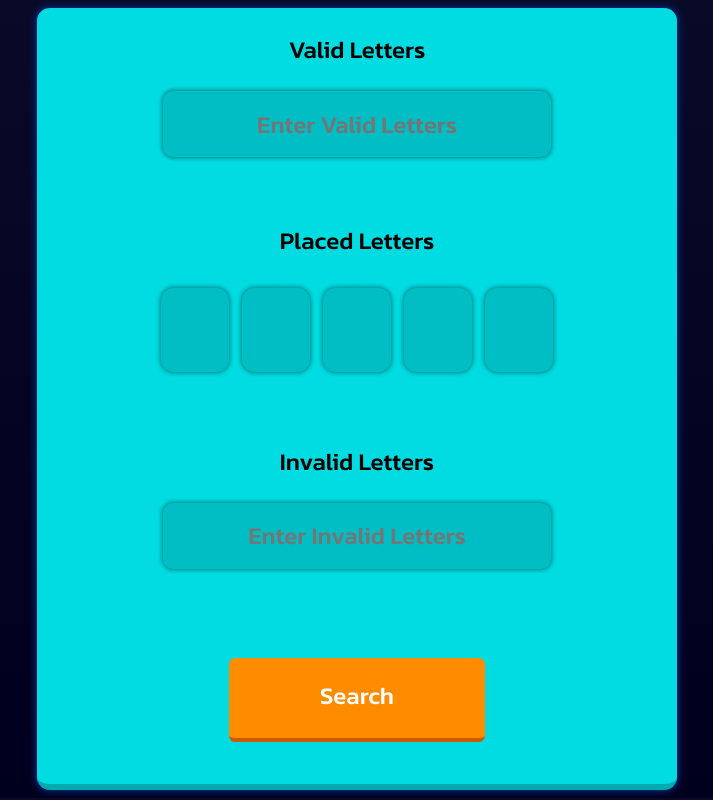
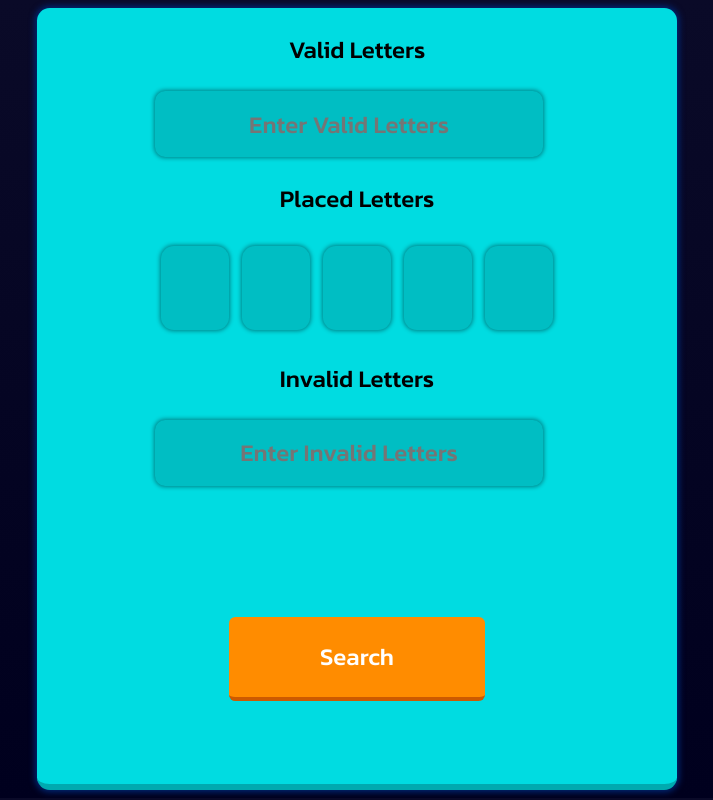
Before and after one commit to AaronPBishop/Hurdle, a React (Create React App) app: page / in a window 1280 px wide. Shown: the whole page, without its empty margins (283-996 px from the left). Built offline with nearby package versions, Linux system fonts and the light colour scheme.

Commit message:
Modified 'Home' component to display 'SearchResults' and associated components conditionally - Created 'Spinner' component and 'Loading/Loaded' context states that display 'Spinner' accordingly

```diff
--- a/package.json
+++ b/package.json
@@ -8,6 +8,7 @@
     "@testing-library/user-event": "^13.5.0",
     "react": "^18.2.0",
     "react-dom": "^18.2.0",
+    "react-icons": "^4.8.0",
     "react-router-dom": "^6.8.2",
     "react-scripts": "5.0.1",
     "web-vitals": "^2.1.4"
--- a/src/components/Home/Home.js
+++ b/src/components/Home/Home.js
@@ -1,10 +1,17 @@
+import { useContext } from 'react';
+
+import { AppContext } from '../../context/Provider.js';
+
 import ValidLetters from "../ValidLetters/ValidLetters.js";
 import PlacedContainer from "../PlacedLetters/PlacedContainer.js";
 import InvalidLetters from "../InvalidLetters/InvalidLetters.js";
 import MakeSearch from "../Results/MakeSearch.js";
 import SearchResults from "../Results/SearchResults.js";
+import Spinner from './Spinner.js';
 
 const Home = () => {
+    const { loaded } = useContext(AppContext);
+
     return (
         <div style={{display: 'flex', justifyContent: 'center'}}>
             <div
@@ -21,11 +28,17 @@ const Home = () => {
                 overflowY: 'auto'
             }}>
                 <div style={{display: 'flex', justifyContent: 'center', flexWrap: 'wrap', width: '40vw'}}>
-                    <ValidLetters />
-                    <PlacedContainer />
-                    <InvalidLetters />
-                    <MakeSearch />
-                    <SearchResults />
+                    <div style={{ display: loaded ? 'none' : 'block' }}>
+                        <ValidLetters />
+                        <PlacedContainer />
+                        <InvalidLetters />
+                        <Spinner />
+                    </div>
+
+                    <div>
+                        <MakeSearch />
+                        <SearchResults />
+                    </div>
                 </div>
             </div>
         </div>
--- /dev/null
+++ b/src/components/Home/Spinner.js
@@ -0,0 +1,18 @@
+import { useContext } from 'react';
+
+import { AppContext } from '../../context/Provider.js';
+
+import './index.css';
+
+const Spinner = () => {
+    const { loading } = useContext(AppContext);
+
+    return (
+        <div style={{display: loading ? 'flex' : 'none', justifyContent: 'center', position: 'relative', top: '6vh'}}>
+            <div className='spinner'>
+            </div>
+        </div>
+    );
+};
+
+export default Spinner;
--- /dev/null
+++ b/src/components/Home/index.css
@@ -0,0 +1,19 @@
+.spinner {
+  border: 2px solid;
+  border-radius: 100vh;
+  border-image: linear-gradient(to bottom right, blue, green);
+
+  width: 2vw;
+  height: 4vh;
+
+  animation: spin 1s linear infinite;
+}
+
+@keyframes spin {
+    0% {
+      transform: rotate(0deg);
+    }
+    100% {
+      transform: rotate(360deg);
+    }
+}
--- a/src/components/Results/MakeSearch.js
+++ b/src/components/Results/MakeSearch.js
@@ -1,17 +1,30 @@
-import { useContext } from 'react';
+import { useContext, useEffect } from 'react';
 
 import { AppContext } from '../../context/Provider.js';
 
 import findWords from '../../functions/findWords.js';
 
 const MakeSearch = () => {
-    const { validVals, placedVals, invalidVals, setResults } = useContext(AppContext);
+    const { validVals, placedVals, invalidVals, setResults, loading, setLoading, loaded, setLoaded } = useContext(AppContext);
+
+    useEffect(() => {
+        if (loading) {
+            const results = findWords(validVals.toLowerCase(), placedVals, invalidVals.toLowerCase());
+            setResults(results);
+            setLoading(false);
+        };
+    }, [loading]);
 
     return (
+        <div style={{display: 'flex', justifyContent: 'center'}}>
             <div
-        onClick={() => {
-            const results = findWords(validVals.toLowerCase(), placedVals, invalidVals.toLowerCase());
-            setResults(results);
+            onClick={async () => {
+                if (loaded) {
+                    setLoaded(false);
+                    return;
+                };
+
+                setLoading(true);
             }}
             style={{
                 marginTop: '6vh',
@@ -24,7 +37,10 @@ const MakeSearch = () => {
                 borderBottom: '4px solid rgb(205, 90, 0)',
                 cursor: 'pointer'
             }}>
-            <p style={{textAlign: 'center', fontSize: '1.5em', marginTop: '2.5vh'}}>Search</p>
+                <p style={{textAlign: 'center', fontSize: '1.5em', lineHeight: '4vh'}}>
+                    { !loaded ? 'Search' : 'Adjust Query' }
+                </p>
+            </div>
         </div>
     );
 };
--- a/src/components/Results/SearchResults.js
+++ b/src/components/Results/SearchResults.js
@@ -1,22 +1,24 @@
-import { useContext } from 'react';
+import { useContext, useEffect } from 'react';
 
 import { AppContext } from '../../context/Provider.js';
 
 const SearchResults = () => {
-    const { results } = useContext(AppContext);
+    const { results, loaded, setLoaded } = useContext(AppContext);
+
+    useEffect(() => {
+        if (results && results.length) setLoaded(true);
+    }, [results]);
 
     return (
         <div
         style={{
-            display: results.length ? 'flex' : 'none',
-            justifyContent: 'center',
+            display: loaded ? 'block' : 'none',
             border: 'none',
-            borderBottom: '0.4vh solid rgb(0, 140, 145)',
+            borderBottom: '0.8vh solid rgb(0, 140, 145)',
             borderRadius: '1vw',
-            flexWrap: 'wrap',
             width: '28vw',
-            height: '20vh',
-            marginTop: '4vh',
+            height: results.length < 4 ? '30vh' : '50vh',
+            marginTop: '10vh',
             overflowY: 'auto',
             backgroundColor: 'rgb(0, 190, 195)',
             color: 'white'
@@ -26,11 +28,9 @@ const SearchResults = () => {
                     <p
                     key={i}
                     style={{
+                        marginTop: results.length < 2 ? '10vh' : '5vh',
                         fontSize: '2em',
                         textAlign: 'center',
-                        marginTop: '0vh',
-                        marginBottom: '0vh',
-                        width: '20vw'
                     }}>
                         {word}
                     </p>)
--- a/src/context/Provider.js
+++ b/src/context/Provider.js
@@ -19,6 +19,9 @@ const ContextProvider = ({ children }) => {
 
     const [results, setResults] = useState([]);
 
+    const [loading, setLoading] = useState(false);
+    const [loaded, setLoaded] = useState(false);
+
     const values = {
       currClicked,
       setCurrClicked,
@@ -29,7 +32,11 @@ const ContextProvider = ({ children }) => {
       invalidVals,
       setInvalidVals,
       results,
-      setResults
+      setResults,
+      loading,
+      setLoading,
+      loaded,
+      setLoaded
     };
 
     return (
```
Also changed, not shown: 1 other file (tests, documents, lock files or other folders). Lines whose indentation alone changed are shown as unchanged.
